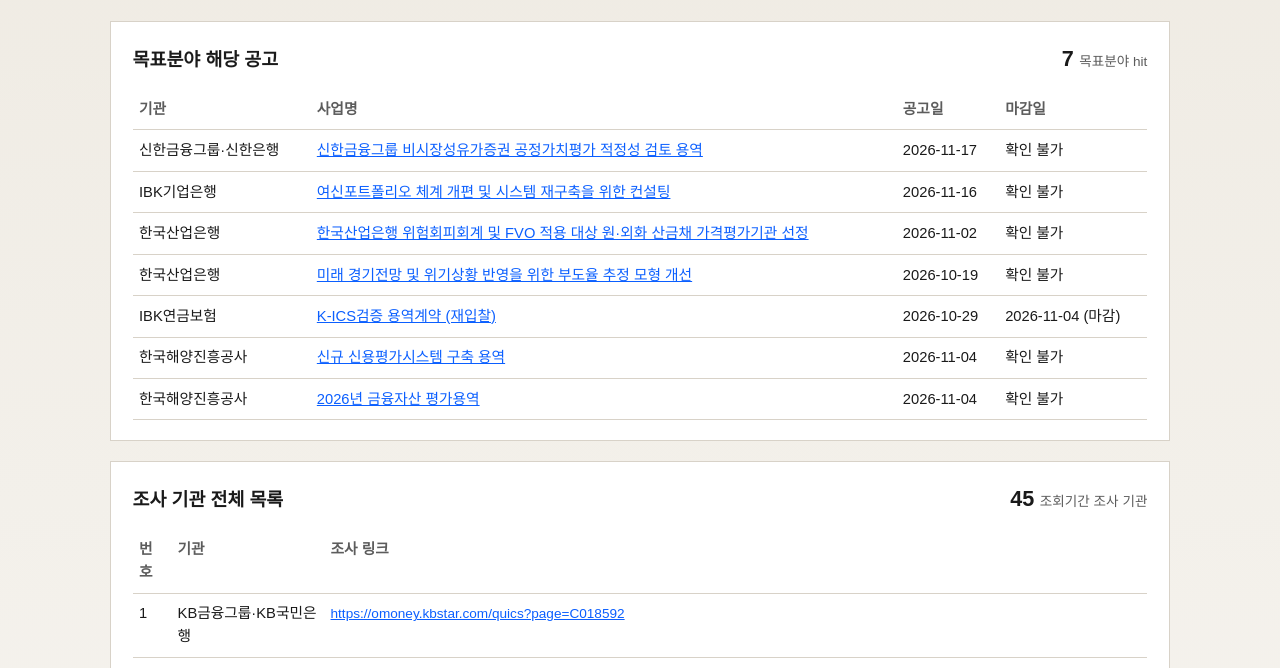
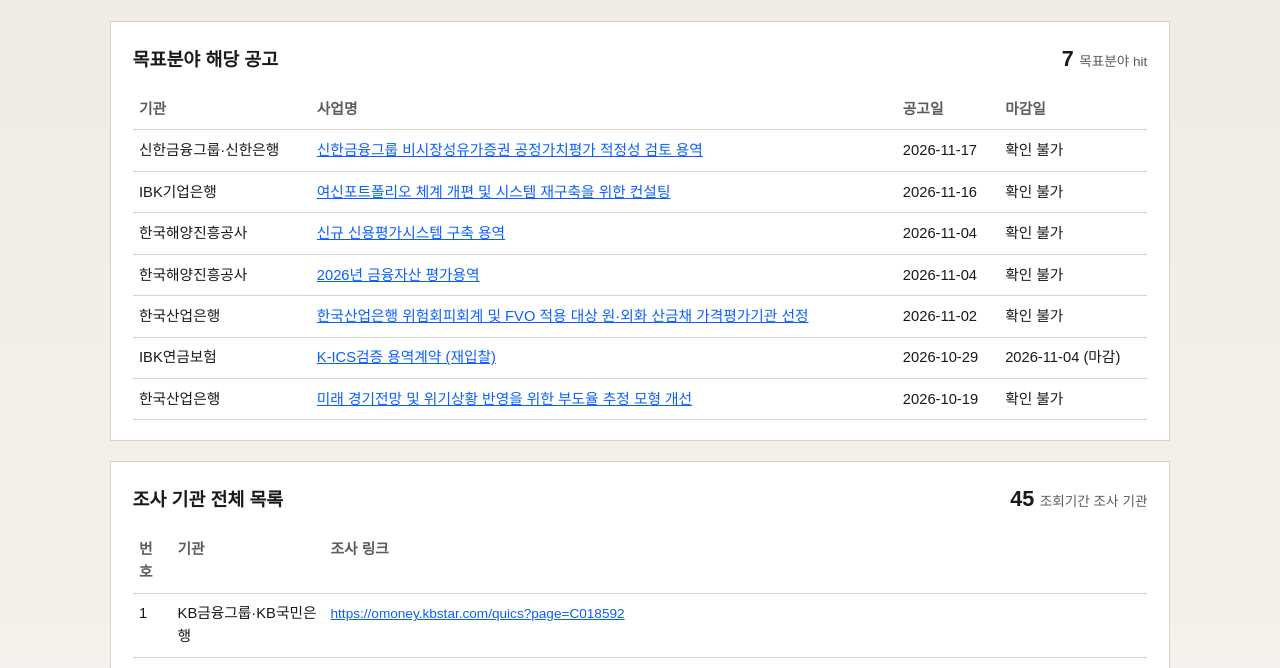
Before and after one commit to mathansang/finance-proposal, a plain HTML site: page batch/templates/index.html in a window 1280 px wide. Shown: the part 125-793 px from the top of the page. Drawn offline with nearby package versions, Linux system fonts and the light colour scheme; files whose address does not match are found by name.

Commit message:
docs: sort hit announcements by date desc

```diff
--- a/batch/templates/index.html
+++ b/batch/templates/index.html
@@ -277,13 +277,22 @@
       return order.map((c) => byCompany[c]);
     }
 
+    function announceSortKey(value) {
+      const m = String(value || "").match(/(20\d{2})[-./](\d{1,2})[-./](\d{1,2})/);
+      if (!m) return 0;
+      return Date.UTC(Number(m[1]), Number(m[2]) - 1, Number(m[3]));
+    }
+
     createApp({
       setup() {
         const payload = ref(null);
         const error = ref(null);
 
         const hits = computed(() =>
-          (payload.value?.rows || []).filter((r) => r.hit)
+          (payload.value?.rows || [])
+            .filter((r) => r.hit)
+            .slice()
+            .sort((a, b) => announceSortKey(b.announce_date) - announceSortKey(a.announce_date))
         );
         const institutions = computed(() =>
           uniqueInstitutions(payload.value?.rows || [])
```
Also changed, not shown: docs/index.html (+10 -1 lines), 2 other files.
